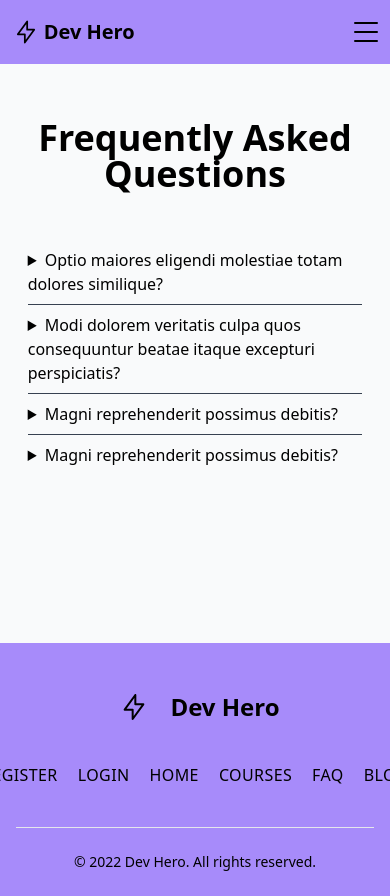
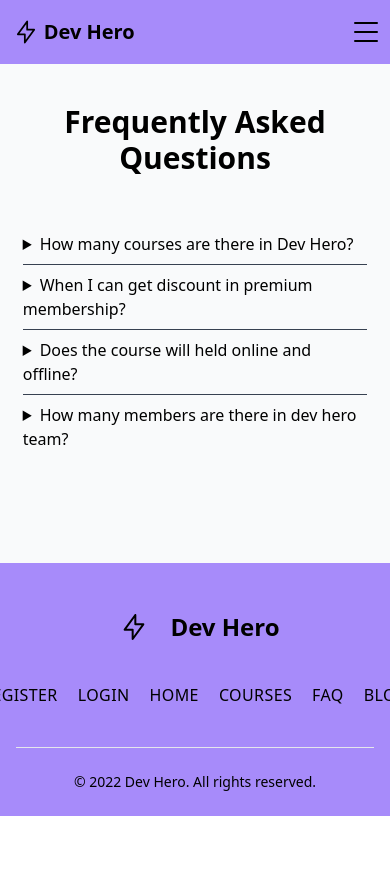
Before and after one commit to abhiskg/dev-hero, a React (Vite) app in the folder frontend/: page /faq in a window 390 px wide. After the commit the page ends 844 px from the top, so only its background shows below. Built offline with nearby package versions, Linux system fonts and the light colour scheme; no server answers.

Commit message:
Faq updated with relevant content

```diff
--- a/frontend/src/index.css
+++ b/frontend/src/index.css
@@ -18,6 +18,9 @@
   .auth-login {
     @apply flex w-full items-center justify-center space-x-4 rounded-md border p-4 outline-2 hover:bg-gray-100 hover:outline hover:outline-violet-400 dark:border-gray-400 dark:hover:bg-gray-800;
   }
+  .header-style {
+    @apply mb-12 text-center text-3xl font-bold  sm:text-4xl md:text-5xl;
+  }
 }
 
 .custom-width {
--- a/frontend/src/pages/faq/Faq.tsx
+++ b/frontend/src/pages/faq/Faq.tsx
@@ -4,75 +4,53 @@ const Faq = () => {
   useDocTitle("FAQ");
 
   return (
-    <section className="pb-28 dark:bg-gray-800 dark:text-gray-100">
-      <div className="inner-width mx-auto flex flex-col justify-center p-4 md:p-8">
-        <h2 className="mb-12 text-center text-4xl font-bold leading-none sm:text-5xl">
-          Frequently Asked Questions
-        </h2>
+    <div className="custom-width mx-auto">
+      <section className="pb-16 dark:bg-gray-800 dark:text-gray-100 sm:pb-40">
+        <div className="inner-width mx-auto flex flex-col justify-center">
+          <h2 className="header-style">Frequently Asked Questions</h2>
           <div className="flex flex-col divide-y divide-gray-700 sm:px-8 lg:px-12 xl:px-32">
             <details>
               <summary className="cursor-pointer py-2 outline-none ">
-              Optio maiores eligendi molestiae totam dolores similique?
+                How many courses are there in Dev Hero?
               </summary>
               <div className="px-4 pb-4">
                 <p>
-                Lorem ipsum dolor sit amet consectetur adipisicing elit. Unde
-                neque in fugiat magni, quas animi enim veritatis deleniti ex.
-                Impedit.
+                  There are about 6 courses available right now, more coming
+                  soon.
                 </p>
               </div>
             </details>
             <details>
               <summary className="cursor-pointer py-2 outline-none ">
-              Modi dolorem veritatis culpa quos consequuntur beatae itaque
-              excepturi perspiciatis?
+                When I can get discount in premium membership?
               </summary>
               <div className="px-4 pb-4">
+                <p>We mainly focus on quality so we offer no discounts.</p>
+              </div>
+            </details>
+            <details>
+              <summary className="cursor-pointer py-2 outline-none ">
+                Does the course will held online and offline?
+              </summary>
+              <div className="space-y-2 px-4 pb-4">
                 <p>
-                Lorem ipsum dolor sit amet consectetur adipisicing elit. Est
-                aspernatur quae, eos explicabo odit minima libero veniam
-                similique quibusdam doloribus facilis ipsa accusantium vel
-                maiores corrupti! Libero voluptate a doloribus?
+                  Presently, we are offering online course, later on we will
+                  move to offline.
                 </p>
               </div>
             </details>
             <details>
               <summary className="cursor-pointer py-2 outline-none ">
-              Magni reprehenderit possimus debitis?
+                How many members are there in dev hero team?
               </summary>
               <div className="space-y-2 px-4 pb-4">
-              <p>
-                Lorem ipsum dolor sit amet consectetur adipisicing elit. Ut
-                voluptates aspernatur dolores in consequatur doloremque
-                inventore reprehenderit, consequuntur perspiciatis architecto.
-              </p>
-              <p>
-                Sed consectetur quod tenetur! Voluptatibus culpa incidunt
-                veritatis velit quasi cupiditate unde eaque! Iure, voluptatibus
-                autem eaque unde possimus quae.
-              </p>
-            </div>
-          </details>
-          <details>
-            <summary className="cursor-pointer py-2 outline-none ">
-              Magni reprehenderit possimus debitis?
-            </summary>
-            <div className="space-y-2 px-4 pb-4">
-              <p>
-                Lorem ipsum dolor sit amet consectetur adipisicing elit. Ut
-                voluptates aspernatur dolores in consequatur doloremque
-                inventore reprehenderit, consequuntur perspiciatis architecto.
-              </p>
-              <p>
-                Sed consectetur quod tenetur! Voluptatibus culpa incidunt
-                veritatis velit quasi cupiditate unde eaque! Iure, voluptatibus
-                autem eaque unde possimus quae.
-              </p>
+                <p>Currently, 20 members are working actively in Dev Hero.</p>
               </div>
             </details>
           </div>
         </div>
       </section>
+    </div>
   );
 };
 
```
Lines whose indentation alone changed are shown as unchanged.
